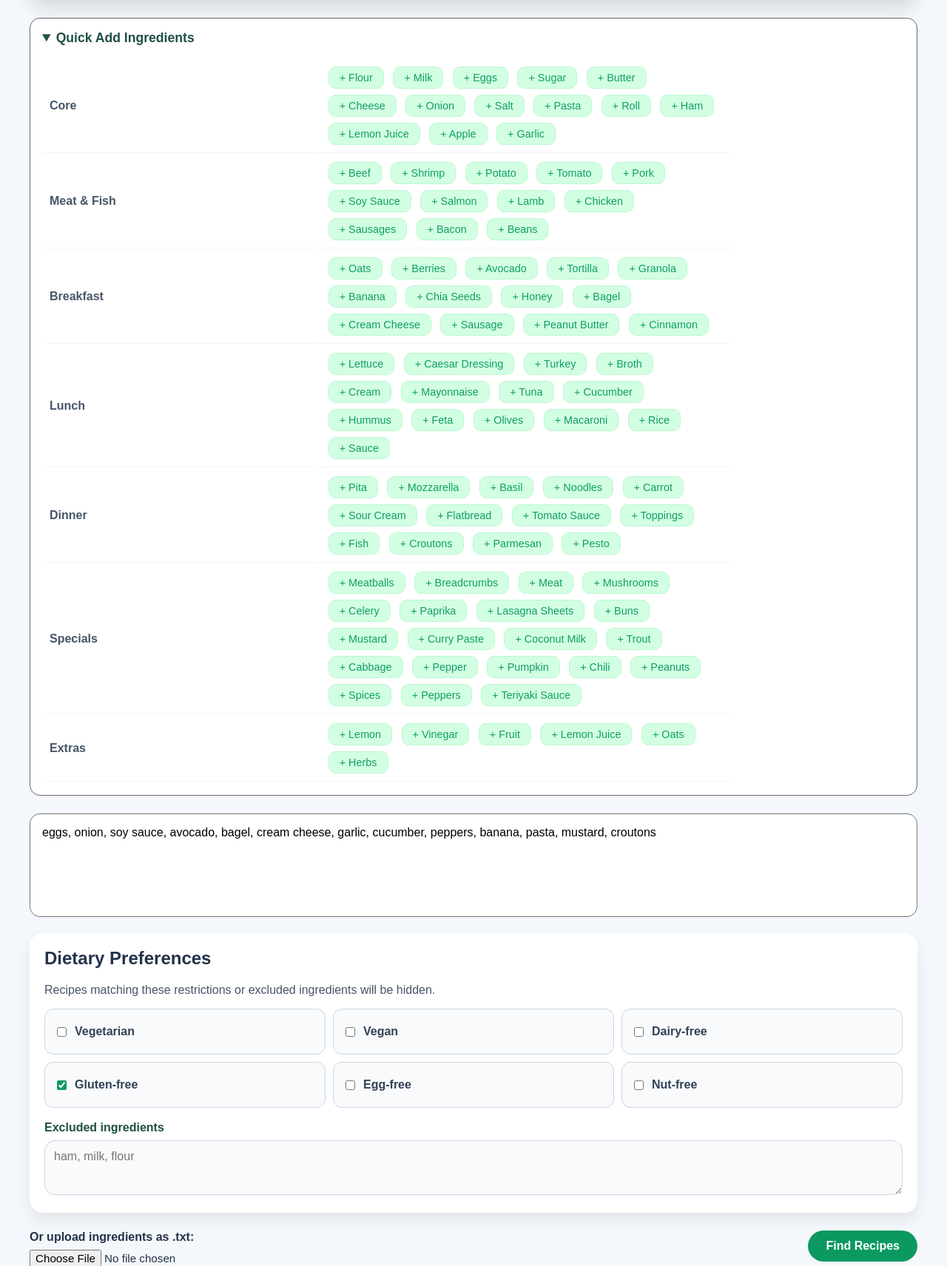
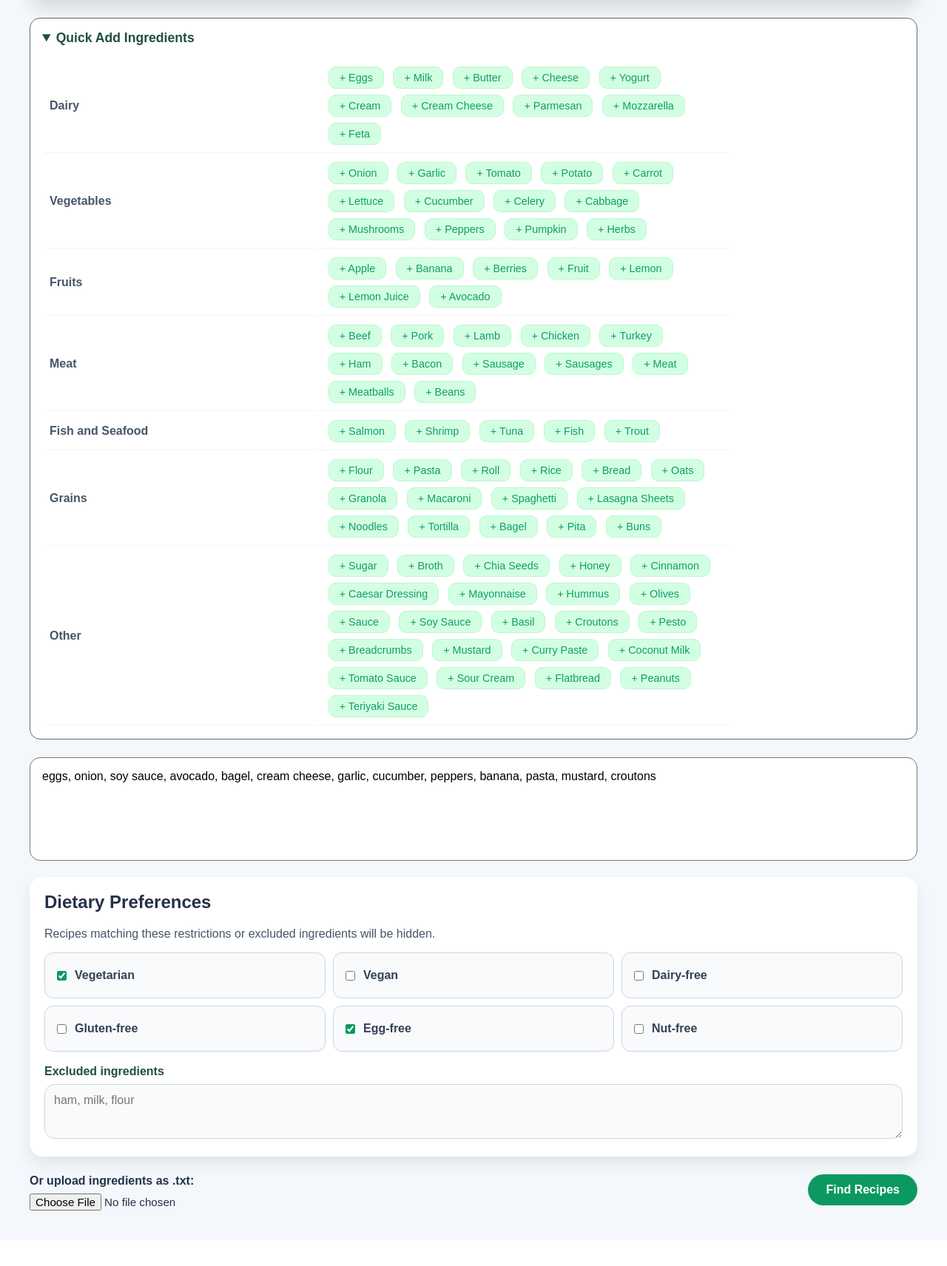
Before and after one commit to 2026-pwr-sl/script-languages-6g, a Flask app: page / in a window 1280 px wide, after a click on "Quick Add Ingredients". Shown: the part 249-1961 px from the top of the page at 74% size. After the commit the page ends 1886 px from the top, so only its background shows below. Run offline with Flask 3, Linux system fonts and the light colour scheme.

Commit message:
fix: spacing and categories fixes

```diff
--- a/Frinder/data/dietary_restrictions.json
+++ b/Frinder/data/dietary_restrictions.json
@@ -1,5 +1,6 @@
 {
   "restrictions": [
-    "gluten-free"
+    "vegetarian",
+    "egg-free"
   ]
 }
--- a/Frinder/data/match_history.json
+++ b/Frinder/data/match_history.json
@@ -1 +1 @@
-{"total_available": 17, "total_suggested": 48, "best_match": 100.0, "avg_match": 28.1, "most_common_missing": "Chicken", "recommendation": "You can cook a full meal right now without shopping.", "missing_table_data": [["chicken", 13], ["rice", 10], ["broth", 9], ["onion", 8], ["tortilla", 7], ["vegetables", 6], ["cream", 4], ["lettuce", 4], ["tomato sauce", 3], ["carrot", 3]]}
+{"total_available": 13, "total_suggested": 22, "best_match": 100.0, "avg_match": 20.5, "most_common_missing": "Bread", "recommendation": "You can cook a full meal right now without shopping.", "missing_table_data": [["bread", 5], ["tomato", 4], ["cheese", 4], ["milk", 4], ["berries", 3], ["yogurt", 3], ["butter", 3], ["vegetables", 2], ["rice", 2], ["hummus", 2]]}
--- a/Frinder/data/recipes.json
+++ b/Frinder/data/recipes.json
@@ -484,8 +484,7 @@
     "ingredients": [
       "flatbread",
       "tomato sauce",
-      "cheese",
-      "toppings"
+      "cheese"
     ],
     "instructions": "Add sauce and toppings to flatbread, then bake until the cheese melts.",
     "cooking_time": 15,
@@ -806,7 +805,6 @@
     "name": "Fajitas",
     "ingredients": [
       "chicken",
-      "pepper",
       "onion",
       "tortilla"
     ],
@@ -879,7 +877,6 @@
     "ingredients": [
       "rice",
       "chicken",
-      "spices",
       "onion"
     ],
     "instructions": "Layer spiced rice with meat or vegetables and cook until fragrant.",
--- a/Frinder/templates/index.html
+++ b/Frinder/templates/index.html
@@ -14,139 +14,131 @@
       <table class="quick-add-table">
         <tbody>
           <tr>
-            <th>Core</th>
+            <th>Dairy</th>
             <td>
-              <button type="submit" name="ingredient" value="flour" class="quick-add-btn">+ Flour</button>
+              <button type="submit" name="ingredient" value="eggs" class="quick-add-btn">+ Eggs</button>
               <button type="submit" name="ingredient" value="milk" class="quick-add-btn">+ Milk</button>
-              <button type="submit" name="ingredient" value="eggs" class="quick-add-btn">+ Eggs</button>
-              <button type="submit" name="ingredient" value="sugar" class="quick-add-btn">+ Sugar</button>
               <button type="submit" name="ingredient" value="butter" class="quick-add-btn">+ Butter</button>
               <button type="submit" name="ingredient" value="cheese" class="quick-add-btn">+ Cheese</button>
-              <button type="submit" name="ingredient" value="onion" class="quick-add-btn">+ Onion</button>
-              <button type="submit" name="ingredient" value="salt" class="quick-add-btn">+ Salt</button>
-              <button type="submit" name="ingredient" value="pasta" class="quick-add-btn">+ Pasta</button>
-              <button type="submit" name="ingredient" value="roll" class="quick-add-btn">+ Roll</button>
-              <button type="submit" name="ingredient" value="ham" class="quick-add-btn">+ Ham</button>
-              <button type="submit" name="ingredient" value="lemon juice" class="quick-add-btn">+ Lemon Juice</button>
-              <button type="submit" name="ingredient" value="apple" class="quick-add-btn">+ Apple</button>
-              <button type="submit" name="ingredient" value="garlic" class="quick-add-btn">+ Garlic</button>
+              <button type="submit" name="ingredient" value="yogurt" class="quick-add-btn">+ Yogurt</button>
+              <button type="submit" name="ingredient" value="cream" class="quick-add-btn">+ Cream</button>
+              <button type="submit" name="ingredient" value="cream cheese" class="quick-add-btn">+ Cream Cheese</button>
+              <button type="submit" name="ingredient" value="parmesan" class="quick-add-btn">+ Parmesan</button>
+              <button type="submit" name="ingredient" value="mozzarella" class="quick-add-btn">+ Mozzarella</button>
+              <button type="submit" name="ingredient" value="feta" class="quick-add-btn">+ Feta</button>
             </td>
           </tr>
 
           <tr>
-            <th>Meat & Fish</th>
+            <th>Vegetables</th>
+            <td>
+              <button type="submit" name="ingredient" value="onion" class="quick-add-btn">+ Onion</button>
+              <button type="submit" name="ingredient" value="garlic" class="quick-add-btn">+ Garlic</button>
+              <button type="submit" name="ingredient" value="tomato" class="quick-add-btn">+ Tomato</button>
+              <button type="submit" name="ingredient" value="potato" class="quick-add-btn">+ Potato</button>
+              <button type="submit" name="ingredient" value="carrot" class="quick-add-btn">+ Carrot</button>
+              <button type="submit" name="ingredient" value="lettuce" class="quick-add-btn">+ Lettuce</button>
+              <button type="submit" name="ingredient" value="cucumber" class="quick-add-btn">+ Cucumber</button>
+              <button type="submit" name="ingredient" value="celery" class="quick-add-btn">+ Celery</button>
+              <button type="submit" name="ingredient" value="cabbage" class="quick-add-btn">+ Cabbage</button>
+              <button type="submit" name="ingredient" value="mushrooms" class="quick-add-btn">+ Mushrooms</button>
+              <button type="submit" name="ingredient" value="peppers" class="quick-add-btn">+ Peppers</button>
+              <button type="submit" name="ingredient" value="pumpkin" class="quick-add-btn">+ Pumpkin</button>
+              <button type="submit" name="ingredient" value="herbs" class="quick-add-btn">+ Herbs</button>
+            </td>
+          </tr>
+
+          <tr>
+            <th>Fruits</th>
+            <td>
+              <button type="submit" name="ingredient" value="apple" class="quick-add-btn">+ Apple</button>
+              <button type="submit" name="ingredient" value="banana" class="quick-add-btn">+ Banana</button>
+              <button type="submit" name="ingredient" value="berries" class="quick-add-btn">+ Berries</button>
+              <button type="submit" name="ingredient" value="fruit" class="quick-add-btn">+ Fruit</button>
+              <button type="submit" name="ingredient" value="lemon" class="quick-add-btn">+ Lemon</button>
+              <button type="submit" name="ingredient" value="lemon juice" class="quick-add-btn">+ Lemon Juice</button>
+              <button type="submit" name="ingredient" value="avocado" class="quick-add-btn">+ Avocado</button>
+            </td>
+          </tr>
+
+          <tr>
+            <th>Meat</th>
             <td>
               <button type="submit" name="ingredient" value="beef" class="quick-add-btn">+ Beef</button>
-              <button type="submit" name="ingredient" value="shrimp" class="quick-add-btn">+ Shrimp</button>
-              <button type="submit" name="ingredient" value="potato" class="quick-add-btn">+ Potato</button>
-              <button type="submit" name="ingredient" value="tomato" class="quick-add-btn">+ Tomato</button>
               <button type="submit" name="ingredient" value="pork" class="quick-add-btn">+ Pork</button>
-              <button type="submit" name="ingredient" value="soy sauce" class="quick-add-btn">+ Soy Sauce</button>
-              <button type="submit" name="ingredient" value="salmon" class="quick-add-btn">+ Salmon</button>
               <button type="submit" name="ingredient" value="lamb" class="quick-add-btn">+ Lamb</button>
               <button type="submit" name="ingredient" value="chicken" class="quick-add-btn">+ Chicken</button>
+              <button type="submit" name="ingredient" value="turkey" class="quick-add-btn">+ Turkey</button>
+              <button type="submit" name="ingredient" value="ham" class="quick-add-btn">+ Ham</button>
+              <button type="submit" name="ingredient" value="bacon" class="quick-add-btn">+ Bacon</button>
+              <button type="submit" name="ingredient" value="sausage" class="quick-add-btn">+ Sausage</button>
               <button type="submit" name="ingredient" value="sausages" class="quick-add-btn">+ Sausages</button>
-              <button type="submit" name="ingredient" value="bacon" class="quick-add-btn">+ Bacon</button>
+              <button type="submit" name="ingredient" value="meat" class="quick-add-btn">+ Meat</button>
+              <button type="submit" name="ingredient" value="meatballs" class="quick-add-btn">+ Meatballs</button>
               <button type="submit" name="ingredient" value="beans" class="quick-add-btn">+ Beans</button>
             </td>
           </tr>
 
           <tr>
-            <th>Breakfast</th>
+            <th>Fish and Seafood</th>
             <td>
-              <button type="submit" name="ingredient" value="oats" class="quick-add-btn">+ Oats</button>
-              <button type="submit" name="ingredient" value="berries" class="quick-add-btn">+ Berries</button>
-              <button type="submit" name="ingredient" value="avocado" class="quick-add-btn">+ Avocado</button>
-              <button type="submit" name="ingredient" value="tortilla" class="quick-add-btn">+ Tortilla</button>
-              <button type="submit" name="ingredient" value="granola" class="quick-add-btn">+ Granola</button>
-              <button type="submit" name="ingredient" value="banana" class="quick-add-btn">+ Banana</button>
-              <button type="submit" name="ingredient" value="chia seeds" class="quick-add-btn">+ Chia Seeds</button>
-              <button type="submit" name="ingredient" value="honey" class="quick-add-btn">+ Honey</button>
-              <button type="submit" name="ingredient" value="bagel" class="quick-add-btn">+ Bagel</button>
-              <button type="submit" name="ingredient" value="cream cheese" class="quick-add-btn">+ Cream Cheese</button>
-              <button type="submit" name="ingredient" value="sausage" class="quick-add-btn">+ Sausage</button>
-              <button type="submit" name="ingredient" value="peanut butter" class="quick-add-btn">+ Peanut Butter</button>
-              <button type="submit" name="ingredient" value="cinnamon" class="quick-add-btn">+ Cinnamon</button>
+              <button type="submit" name="ingredient" value="salmon" class="quick-add-btn">+ Salmon</button>
+              <button type="submit" name="ingredient" value="shrimp" class="quick-add-btn">+ Shrimp</button>
+              <button type="submit" name="ingredient" value="tuna" class="quick-add-btn">+ Tuna</button>
+              <button type="submit" name="ingredient" value="fish" class="quick-add-btn">+ Fish</button>
+              <button type="submit" name="ingredient" value="trout" class="quick-add-btn">+ Trout</button>
             </td>
           </tr>
 
           <tr>
-            <th>Lunch</th>
+            <th>Grains</th>
             <td>
-              <button type="submit" name="ingredient" value="lettuce" class="quick-add-btn">+ Lettuce</button>
-              <button type="submit" name="ingredient" value="caesar dressing" class="quick-add-btn">+ Caesar Dressing</button>
-              <button type="submit" name="ingredient" value="turkey" class="quick-add-btn">+ Turkey</button>
-              <button type="submit" name="ingredient" value="broth" class="quick-add-btn">+ Broth</button>
-              <button type="submit" name="ingredient" value="cream" class="quick-add-btn">+ Cream</button>
-              <button type="submit" name="ingredient" value="mayonnaise" class="quick-add-btn">+ Mayonnaise</button>
-              <button type="submit" name="ingredient" value="tuna" class="quick-add-btn">+ Tuna</button>
-              <button type="submit" name="ingredient" value="cucumber" class="quick-add-btn">+ Cucumber</button>
-              <button type="submit" name="ingredient" value="hummus" class="quick-add-btn">+ Hummus</button>
-              <button type="submit" name="ingredient" value="feta" class="quick-add-btn">+ Feta</button>
-              <button type="submit" name="ingredient" value="olives" class="quick-add-btn">+ Olives</button>
+              <button type="submit" name="ingredient" value="flour" class="quick-add-btn">+ Flour</button>
+              <button type="submit" name="ingredient" value="pasta" class="quick-add-btn">+ Pasta</button>
+              <button type="submit" name="ingredient" value="roll" class="quick-add-btn">+ Roll</button>
+              <button type="submit" name="ingredient" value="rice" class="quick-add-btn">+ Rice</button>
+              <button type="submit" name="ingredient" value="bread" class="quick-add-btn">+ Bread</button>
+              <button type="submit" name="ingredient" value="oats" class="quick-add-btn">+ Oats</button>
+              <button type="submit" name="ingredient" value="granola" class="quick-add-btn">+ Granola</button>
               <button type="submit" name="ingredient" value="macaroni" class="quick-add-btn">+ Macaroni</button>
-              <button type="submit" name="ingredient" value="rice" class="quick-add-btn">+ Rice</button>
-              <button type="submit" name="ingredient" value="sauce" class="quick-add-btn">+ Sauce</button>
+              <button type="submit" name="ingredient" value="spaghetti" class="quick-add-btn">+ Spaghetti</button>
+              <button type="submit" name="ingredient" value="lasagna sheets" class="quick-add-btn">+ Lasagna Sheets</button>
+              <button type="submit" name="ingredient" value="noodles" class="quick-add-btn">+ Noodles</button>
+              <button type="submit" name="ingredient" value="tortilla" class="quick-add-btn">+ Tortilla</button>
+              <button type="submit" name="ingredient" value="bagel" class="quick-add-btn">+ Bagel</button>
+              <button type="submit" name="ingredient" value="pita" class="quick-add-btn">+ Pita</button>
+              <button type="submit" name="ingredient" value="buns" class="quick-add-btn">+ Buns</button>
             </td>
           </tr>
 
           <tr>
-            <th>Dinner</th>
+            <th>Other</th>
             <td>
-              <button type="submit" name="ingredient" value="pita" class="quick-add-btn">+ Pita</button>
-              <button type="submit" name="ingredient" value="mozzarella" class="quick-add-btn">+ Mozzarella</button>
+              <button type="submit" name="ingredient" value="sugar" class="quick-add-btn">+ Sugar</button>
+              <button type="submit" name="ingredient" value="broth" class="quick-add-btn">+ Broth</button>
+              <button type="submit" name="ingredient" value="chia seeds" class="quick-add-btn">+ Chia Seeds</button>
+              <button type="submit" name="ingredient" value="honey" class="quick-add-btn">+ Honey</button>
+              <button type="submit" name="ingredient" value="cinnamon" class="quick-add-btn">+ Cinnamon</button>
+              <button type="submit" name="ingredient" value="caesar dressing" class="quick-add-btn">+ Caesar Dressing</button>
+              <button type="submit" name="ingredient" value="mayonnaise" class="quick-add-btn">+ Mayonnaise</button>
+              <button type="submit" name="ingredient" value="hummus" class="quick-add-btn">+ Hummus</button>
+              <button type="submit" name="ingredient" value="olives" class="quick-add-btn">+ Olives</button>
+              <button type="submit" name="ingredient" value="sauce" class="quick-add-btn">+ Sauce</button>
+              <button type="submit" name="ingredient" value="soy sauce" class="quick-add-btn">+ Soy Sauce</button>
               <button type="submit" name="ingredient" value="basil" class="quick-add-btn">+ Basil</button>
-              <button type="submit" name="ingredient" value="noodles" class="quick-add-btn">+ Noodles</button>
-              <button type="submit" name="ingredient" value="carrot" class="quick-add-btn">+ Carrot</button>
-              <button type="submit" name="ingredient" value="sour cream" class="quick-add-btn">+ Sour Cream</button>
-              <button type="submit" name="ingredient" value="flatbread" class="quick-add-btn">+ Flatbread</button>
-              <button type="submit" name="ingredient" value="tomato sauce" class="quick-add-btn">+ Tomato Sauce</button>
-              <button type="submit" name="ingredient" value="toppings" class="quick-add-btn">+ Toppings</button>
-              <button type="submit" name="ingredient" value="fish" class="quick-add-btn">+ Fish</button>
               <button type="submit" name="ingredient" value="croutons" class="quick-add-btn">+ Croutons</button>
-              <button type="submit" name="ingredient" value="parmesan" class="quick-add-btn">+ Parmesan</button>
               <button type="submit" name="ingredient" value="pesto" class="quick-add-btn">+ Pesto</button>
-            </td>
-          </tr>
-
-          <tr>
-            <th>Specials</th>
-            <td>
-              <button type="submit" name="ingredient" value="meatballs" class="quick-add-btn">+ Meatballs</button>
               <button type="submit" name="ingredient" value="breadcrumbs" class="quick-add-btn">+ Breadcrumbs</button>
-              <button type="submit" name="ingredient" value="meat" class="quick-add-btn">+ Meat</button>
-              <button type="submit" name="ingredient" value="mushrooms" class="quick-add-btn">+ Mushrooms</button>
-              <button type="submit" name="ingredient" value="celery" class="quick-add-btn">+ Celery</button>
-              <button type="submit" name="ingredient" value="paprika" class="quick-add-btn">+ Paprika</button>
-              <button type="submit" name="ingredient" value="lasagna sheets" class="quick-add-btn">+ Lasagna Sheets</button>
-              <button type="submit" name="ingredient" value="buns" class="quick-add-btn">+ Buns</button>
               <button type="submit" name="ingredient" value="mustard" class="quick-add-btn">+ Mustard</button>
               <button type="submit" name="ingredient" value="curry paste" class="quick-add-btn">+ Curry Paste</button>
               <button type="submit" name="ingredient" value="coconut milk" class="quick-add-btn">+ Coconut Milk</button>
-              <button type="submit" name="ingredient" value="trout" class="quick-add-btn">+ Trout</button>
-              <button type="submit" name="ingredient" value="cabbage" class="quick-add-btn">+ Cabbage</button>
-              <button type="submit" name="ingredient" value="pepper" class="quick-add-btn">+ Pepper</button>
-              <button type="submit" name="ingredient" value="pumpkin" class="quick-add-btn">+ Pumpkin</button>
-              <button type="submit" name="ingredient" value="chili" class="quick-add-btn">+ Chili</button>
+              <button type="submit" name="ingredient" value="tomato sauce" class="quick-add-btn">+ Tomato Sauce</button>
+              <button type="submit" name="ingredient" value="sour cream" class="quick-add-btn">+ Sour Cream</button>
+              <button type="submit" name="ingredient" value="flatbread" class="quick-add-btn">+ Flatbread</button>
               <button type="submit" name="ingredient" value="peanuts" class="quick-add-btn">+ Peanuts</button>
-              <button type="submit" name="ingredient" value="spices" class="quick-add-btn">+ Spices</button>
-              <button type="submit" name="ingredient" value="peppers" class="quick-add-btn">+ Peppers</button>
               <button type="submit" name="ingredient" value="teriyaki sauce" class="quick-add-btn">+ Teriyaki Sauce</button>
             </td>
           </tr>
-
-          <tr>
-            <th>Extras</th>
-            <td>
-              <button type="submit" name="ingredient" value="lemon" class="quick-add-btn">+ Lemon</button>
-              <button type="submit" name="ingredient" value="vinegar" class="quick-add-btn">+ Vinegar</button>
-              <button type="submit" name="ingredient" value="fruit" class="quick-add-btn">+ Fruit</button>
-              <button type="submit" name="ingredient" value="lemon juice" class="quick-add-btn">+ Lemon Juice</button>
-              <button type="submit" name="ingredient" value="oats" class="quick-add-btn">+ Oats</button>
-              <button type="submit" name="ingredient" value="herbs" class="quick-add-btn">+ Herbs</button>
-            </td>
-          </tr>
-
         </tbody>
       </table>
     </details>
```
Also changed, not shown: Frinder/matching.py (+27 -3 lines), Frinder/static/style.css (+23 -4 lines), Frinder/data/frinder.db, Frinder/static/summary_difficulty.png, Frinder/static/summary_missing.png.
